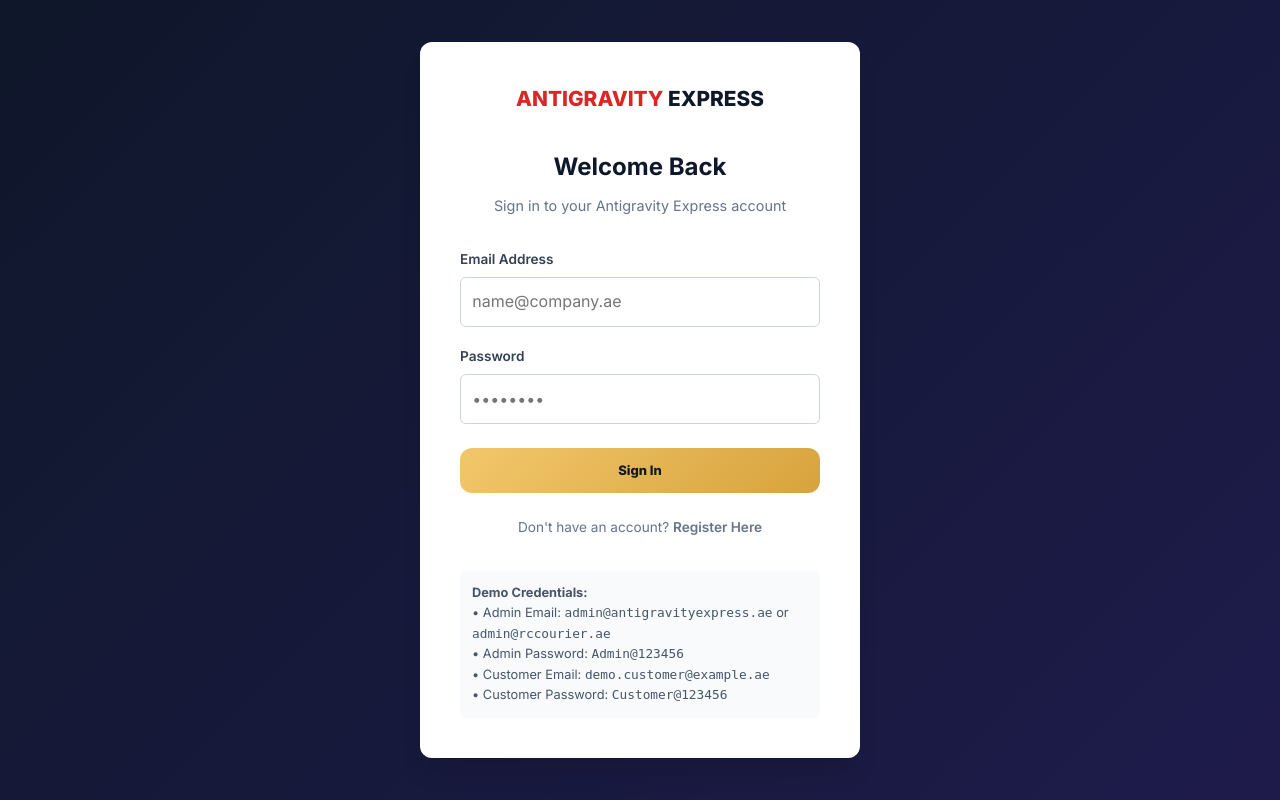
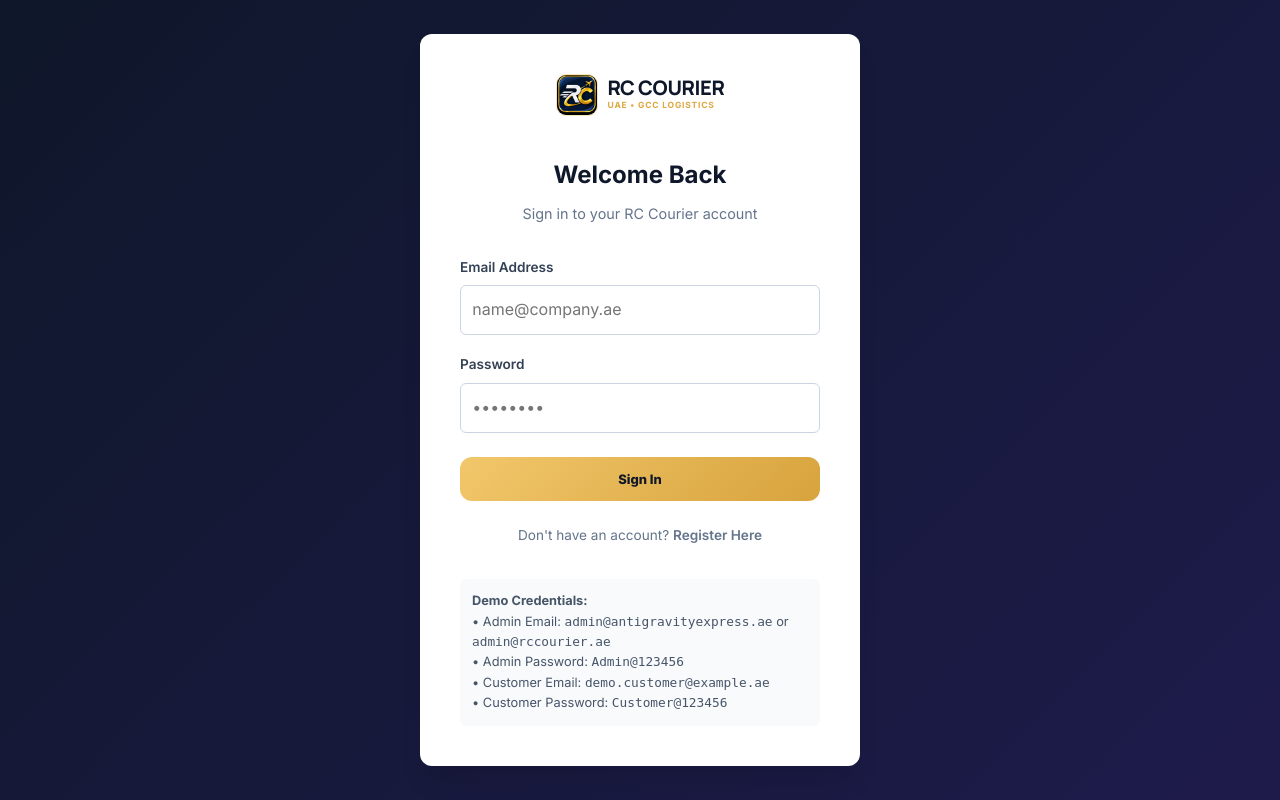
Before and after one commit to safdarbhatti2-glitch/Rapid-Courier, a PHP site: page /login in a window 1280 px wide. Run offline with PHP 8.4, Linux system fonts and the light colour scheme.

Commit message:
Update login and registration branding to RC Courier logo and title

```diff
--- a/app/Controllers/Auth/AuthController.php
+++ b/app/Controllers/Auth/AuthController.php
@@ -13,7 +13,7 @@ class AuthController
 {
     public function showLogin(Request $request): void
     {
-        View::render('auth.login', ['title' => 'Login — Antigravity Express UAE'], 'auth');
+        View::render('auth.login', ['title' => 'Login — RC Courier UAE'], 'auth');
     }
 
     public function login(Request $request): void
--- a/app/Controllers/Customer/CustomerController.php
+++ b/app/Controllers/Customer/CustomerController.php
@@ -26,7 +26,7 @@ class CustomerController
         $recentShipments = Database::fetchAll("SELECT s.*, serv.name as service_name FROM shipments s JOIN services serv ON s.service_id = serv.id WHERE s.customer_id = ? ORDER BY s.created_at DESC LIMIT 5", [$customerId]);
 
         View::render('customer.dashboard', [
-            'title'            => 'Customer Dashboard — Antigravity Express UAE',
+            'title'            => 'Customer Dashboard — RC Courier UAE',
             'user'             => $user,
             'shipmentsCount'   => $shipmentsCount,
             'invoicesCount'    => $invoicesCount,
--- a/views/auth/login.php
+++ b/views/auth/login.php
@@ -1,5 +1,5 @@
 <h2 style="font-size: 1.5rem; font-weight: 700; color: #0f172a; margin-bottom: 0.5rem; text-align: center;">Welcome Back</h2>
-<p style="color: #64748b; font-size: 0.9rem; text-align: center; margin-bottom: 2rem;">Sign in to your Antigravity Express account</p>
+<p style="color: #64748b; font-size: 0.9rem; text-align: center; margin-bottom: 2rem;">Sign in to your RC Courier account</p>
 
 <form action="<?= \App\Core\View::url('/login') ?>" method="POST">
     <?= \App\Core\View::csrfField() ?>
--- a/views/auth/register.php
+++ b/views/auth/register.php
@@ -1,5 +1,5 @@
 <h2 style="font-size: 1.5rem; font-weight: 700; color: #0f172a; margin-bottom: 0.5rem; text-align: center;">Create Account</h2>
-<p style="color: #64748b; font-size: 0.9rem; text-align: center; margin-bottom: 2rem;">Register for Antigravity Express UAE</p>
+<p style="color: #64748b; font-size: 0.9rem; text-align: center; margin-bottom: 2rem;">Register for RC Courier UAE</p>
 
 <form action="<?= \App\Core\View::url('/register') ?>" method="POST">
     <?= \App\Core\View::csrfField() ?>
--- a/views/layouts/auth.php
+++ b/views/layouts/auth.php
@@ -3,9 +3,9 @@
 <head>
     <meta charset="UTF-8">
     <meta name="viewport" content="width=device-width, initial-scale=1.0">
-    <title><?= e($title ?? 'Authentication — Antigravity Express UAE') ?></title>
+    <title><?= e($title ?? 'Authentication — RC Courier UAE') ?></title>
     <link rel="preconnect" href="https://fonts.googleapis.com">
-    <link href="https://fonts.googleapis.com/css2?family=Inter:wght@400;500;600;700;800&display=swap" rel="stylesheet">
+    <link href="https://fonts.googleapis.com/css2?family=Inter:wght@400;500;600;700;800&family=Manrope:wght@600;700;800&display=swap" rel="stylesheet">
     <link rel="stylesheet" href="<?= \App\Core\View::asset('assets/css/main.css') ?>">
     <style>
         body { background: linear-gradient(135deg, #0f172a 0%, #1e1b4b 100%); display: flex; align-items: center; justify-content: center; min-height: 100vh; padding: 1rem; }
@@ -15,8 +15,12 @@
 <body>
     <div class="auth-card">
         <div style="text-align: center; margin-bottom: 2rem;">
-            <a href="<?= \App\Core\View::url('/') ?>" style="font-size: 1.3rem; font-weight: 800; color: #0f172a; text-decoration: none;">
-                <span style="color: #dc2626;">ANTIGRAVITY</span> EXPRESS
+            <a href="<?= \App\Core\View::url('/') ?>" style="display:inline-flex; align-items:center; justify-content:center; gap:10px; text-decoration:none;">
+                <img src="<?= \App\Core\View::url('/assets/images/rc_logo.png') ?>" srcset="<?= \App\Core\View::url('/assets/images/rc_logo_256.png') ?> 2x, <?= \App\Core\View::url('/assets/images/rc_logo_hd.png') ?> 3x" alt="RC Courier Logo" style="height: 42px; width: 42px; border-radius: 10px; object-fit: cover; border: 1.5px solid rgba(241,196,94,0.45);">
+                <div style="display:flex; flex-direction:column; text-align:left;">
+                    <span style="font-family:'Manrope','Inter',sans-serif; font-size: 20px; font-weight: 900; color: #0f172a; letter-spacing: -0.4px; line-height: 1.1;">RC COURIER</span>
+                    <small style="font-family:'Inter',sans-serif; font-size: 8.5px; font-weight: 700; color: #dca83f; letter-spacing: 0.8px; text-transform: uppercase;">UAE • GCC LOGISTICS</small>
+                </div>
             </a>
         </div>
 
```
Also changed, not shown: database/database.sqlite.
